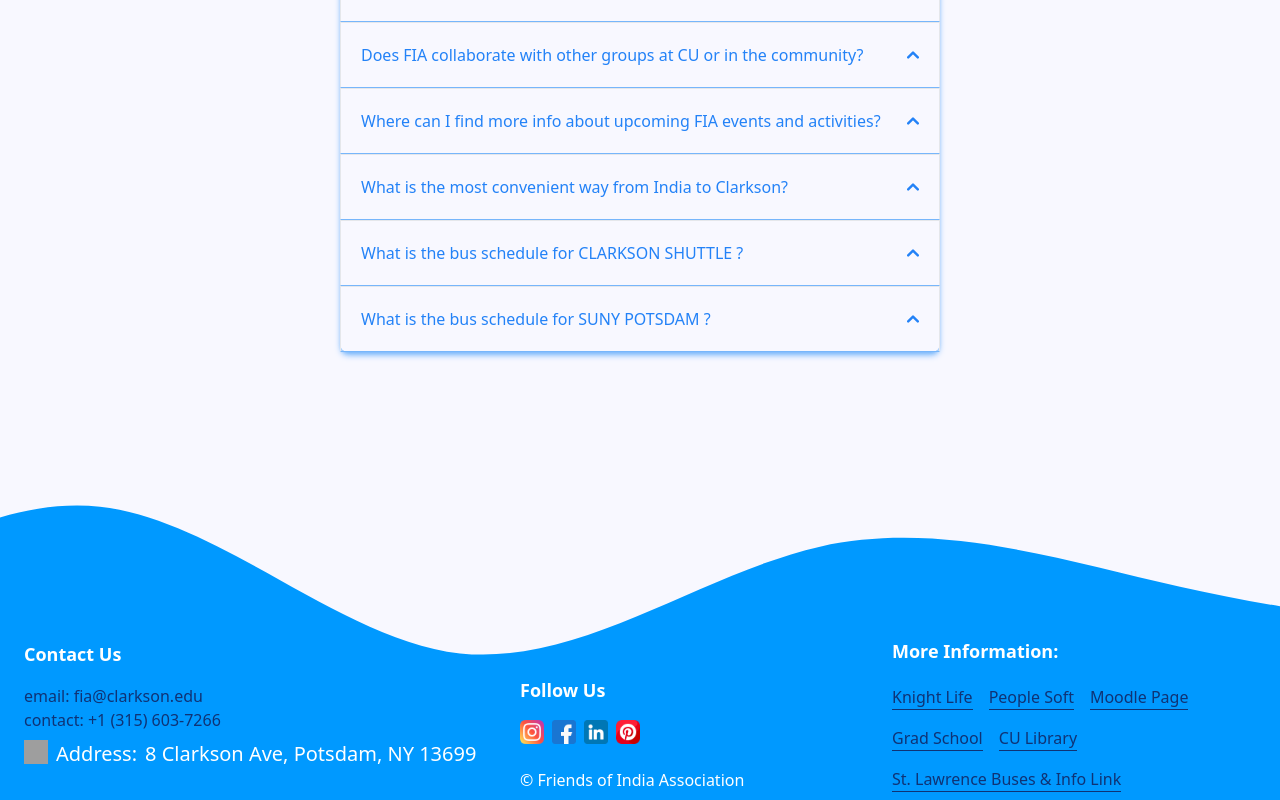
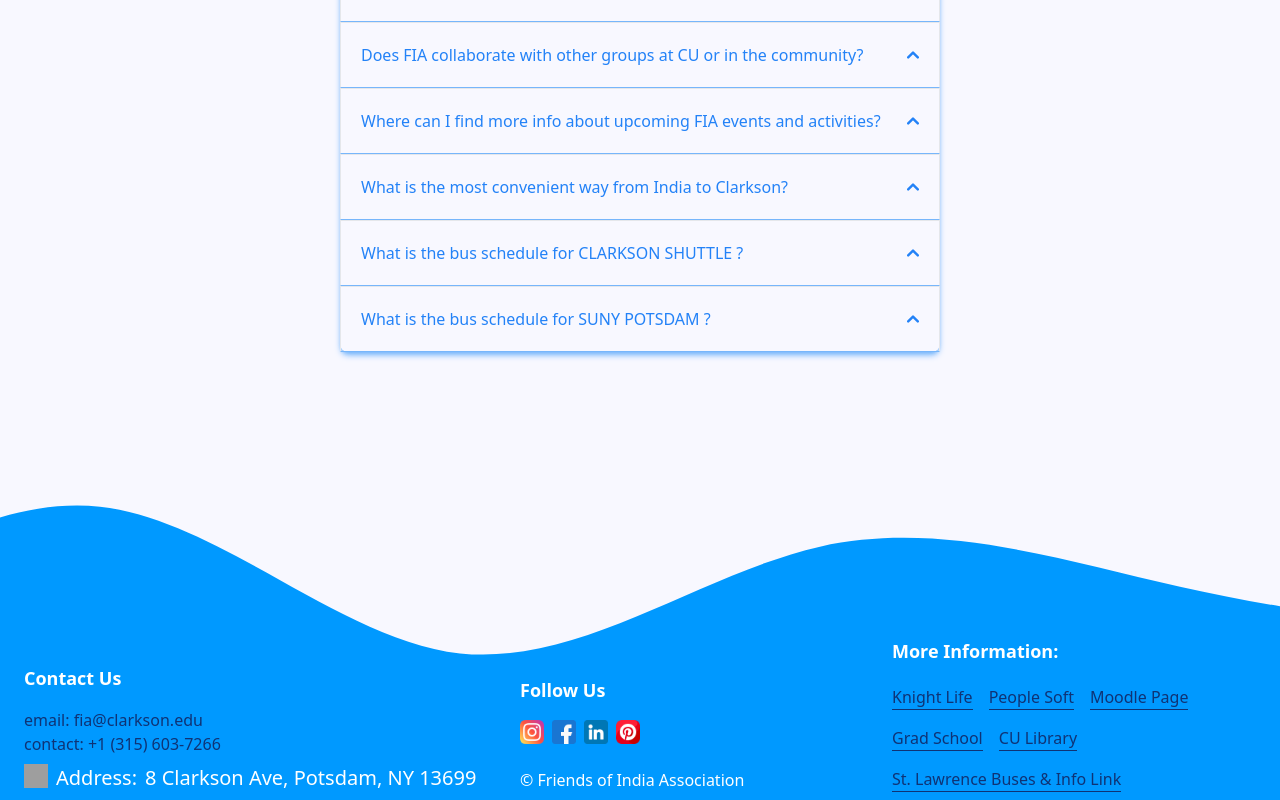
Before and after one commit to saikiran-13/fia-website, a React (Vite) app: page / in a window 1280 px wide. Shown: the part 6450-7250 px from the top of the page. Built offline with nearby package versions, Linux system fonts and the light colour scheme; grey boxes are pictures that could not be loaded.

Commit message:
chore: removed unnecessary code in the footer

```diff
--- a/src/components/Footer/index.jsx
+++ b/src/components/Footer/index.jsx
@@ -16,7 +16,6 @@
         >
             <div className="flex relative z-10 px-4 w-full text-left justify-between items-end text-color1 pb-2">
                 <div className='w-[40%] ml-2 font-medium'>
-                    <div className="mb-6">
                     <h2 className="text-lg font-semibold mb-4">Contact Us</h2>
                     {connectList.map((item, index) => (
                         <div className='flex text-color6 font-medium' key={index} >
@@ -30,7 +29,6 @@
                         <Icon icon={address.icon} />
                         <span>{address.label}</span>
                         <span>{address.value}</span>
-                        </div>
                     </div>
 
                 </div>
```
Lines whose indentation alone changed are shown as unchanged.
